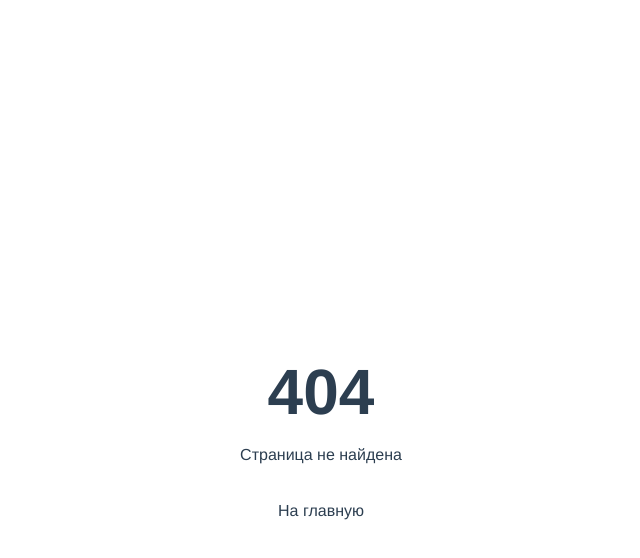
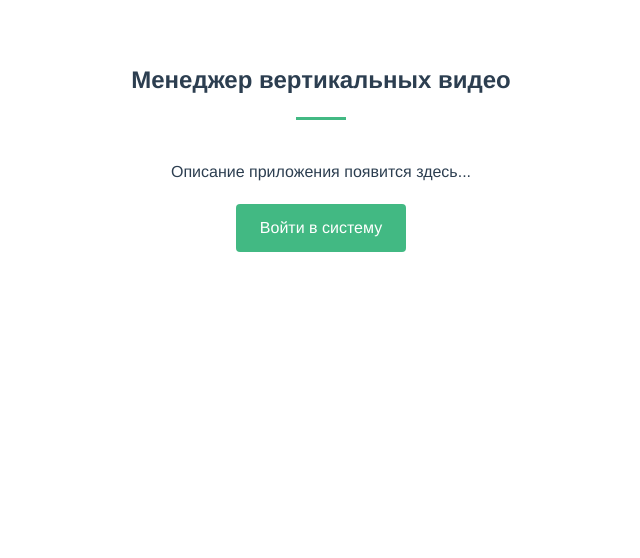
Before and after one commit to ViacheslavKuznetsov/vitejs-vite-48pvjg3b, a Vue app: page / in a window 1280 px wide. Before the commit this address had no page. Shown: the top 558 px of the page, without its empty margins (319-959 px from the left). Built offline with nearby package versions, Linux system fonts and the light colour scheme.

Commit message:
добавил главную страницу, подредактировал выбор видео

```diff
--- a/src/components/FileUpload.vue
+++ b/src/components/FileUpload.vue
@@ -1,14 +1,30 @@
 <template>
-  <div class="file-upload-container">
+  <div
+    class="file-upload-container"
+    @mouseover="hover = true"
+    @mouseleave="hover = false"
+  >
     <label class="file-input-label">
       <input
         type="file"
         @change="handleFileChange"
         class="file-input"
         accept="video/*"
+        ref="fileInput"
       >
       <span class="file-input-button">
-        {{ file ? 'Выбрать другое видео' : 'Выберите видеофайл' }}
+        <span class="file-name">
+          {{ file ? file.name : 'Выберите видеофайл' }}
+        </span>
+        <transition name="fade">
+          <span
+            v-if="file && hover"
+            class="clear-icon"
+            @click.stop="clearFile"
+          >
+            ×
+          </span>
+        </transition>
       </span>
     </label>
   </div>
@@ -19,14 +35,22 @@ export default {
   name: 'FileUpload',
   props: {
     file: File,
-    errorMessage: String,
-    showError: Boolean
   },
-  emits: ['file-selected'],
+  emits: ['file-selected', 'clear'],
+  data() {
+    return {
+      hover: false
+    }
+  },
   methods: {
     handleFileChange(e) {
       const file = e.target.files[0]
-      this.$emit('file-selected', file)
+      if (file) this.$emit('file-selected', file)
+    },
+    clearFile() {
+      this.$refs.fileInput.value = ''
+      this.$emit('clear')
+      this.hover = false
     }
   }
 }
@@ -56,4 +80,45 @@ export default {
   text-align: center;
   cursor: pointer;
 }
+
+.file-upload-container {
+  position: relative;
+}
+
+.file-name {
+  max-width: 80%;
+  overflow: hidden;
+  text-overflow: ellipsis;
+  white-space: nowrap;
+  display: inline-block;
+  vertical-align: middle;
+}
+
+.clear-icon {
+  position: absolute;
+  right: 15px;
+  top: 50%;
+  transform: translateY(-50%);
+  cursor: pointer;
+  font-size: 1.5em;
+  color: #ff4444;
+  background: rgba(255, 255, 255, 0.9);
+  border-radius: 50%;
+  width: 24px;
+  height: 24px;
+  display: flex;
+  align-items: center;
+  justify-content: center;
+  transition: opacity 0.3s;
+}
+
+.fade-enter-active,
+.fade-leave-active {
+  transition: opacity 0.2s;
+}
+
+.fade-enter-from,
+.fade-leave-to {
+  opacity: 0;
+}
 </style>
--- a/src/router/index.js
+++ b/src/router/index.js
@@ -1,6 +1,11 @@
 import { createRouter, createWebHistory } from 'vue-router'
 
 const routes = [
+  {
+    path: '/',
+    component: () => import('@/views/HomePage.vue'),
+    meta: { hideNav: true }
+  },
   {
     path: '/sign-in',
     component: () => import('@/views/SignInPage.vue'),
@@ -11,7 +16,6 @@ const routes = [
     component: () => import('@/views/VideoUpload.vue'),
     meta: { requiresAuth: false }
   },
-
   {
     path: '/:pathMatch(.*)*',
     component: () => import('@/views/NotFoundPage.vue'),
--- /dev/null
+++ b/src/views/HomePage.vue
@@ -0,0 +1,36 @@
+<template>
+    <div class="page-container">
+      <h1 class="page-title">Менеджер вертикальных видео</h1>
+      <div class="page-content">
+        <!-- Заглушка для будущего описания -->
+        <div class="description-placeholder">
+          <p>Описание приложения появится здесь...</p>
+          <router-link to="/sign-in" class="auth-link">Войти в систему</router-link>
+        </div>
+      </div>
+    </div>
+  </template>
+
+  <style scoped>
+  .description-placeholder {
+    text-align: center;
+    padding: 20px;
+    max-width: 600px;
+    margin: 0 auto;
+  }
+
+  .auth-link {
+    display: inline-block;
+    margin-top: 20px;
+    padding: 12px 24px;
+    background-color: #42b983;
+    color: white;
+    border-radius: 4px;
+    text-decoration: none;
+    transition: background-color 0.3s;
+  }
+
+  .auth-link:hover {
+    background-color: #369f6e;
+  }
+  </style>
--- a/src/views/VideoUpload.vue
+++ b/src/views/VideoUpload.vue
@@ -9,10 +9,12 @@
         />
 
         <FileUpload
-          :file="file"
+        :file="file"
+          @file-selected="selectFile"
+          @clear="clearVideoFile"
           :error-message="errorMessage"
           :show-error="showError"
-          @file-selected="selectFile"
+
         />
 
         <ImageUpload
@@ -109,6 +111,11 @@ export default {
     window.removeEventListener('resize', this.handleResize)
   },
   methods: {
+    clearVideoFile() {
+    this.file = null
+    this.videoUrl = ''
+    URL.revokeObjectURL(this.videoUrl)
+  },
     selectCoverImage(file) {
   this.coverImage = file
 },
```
